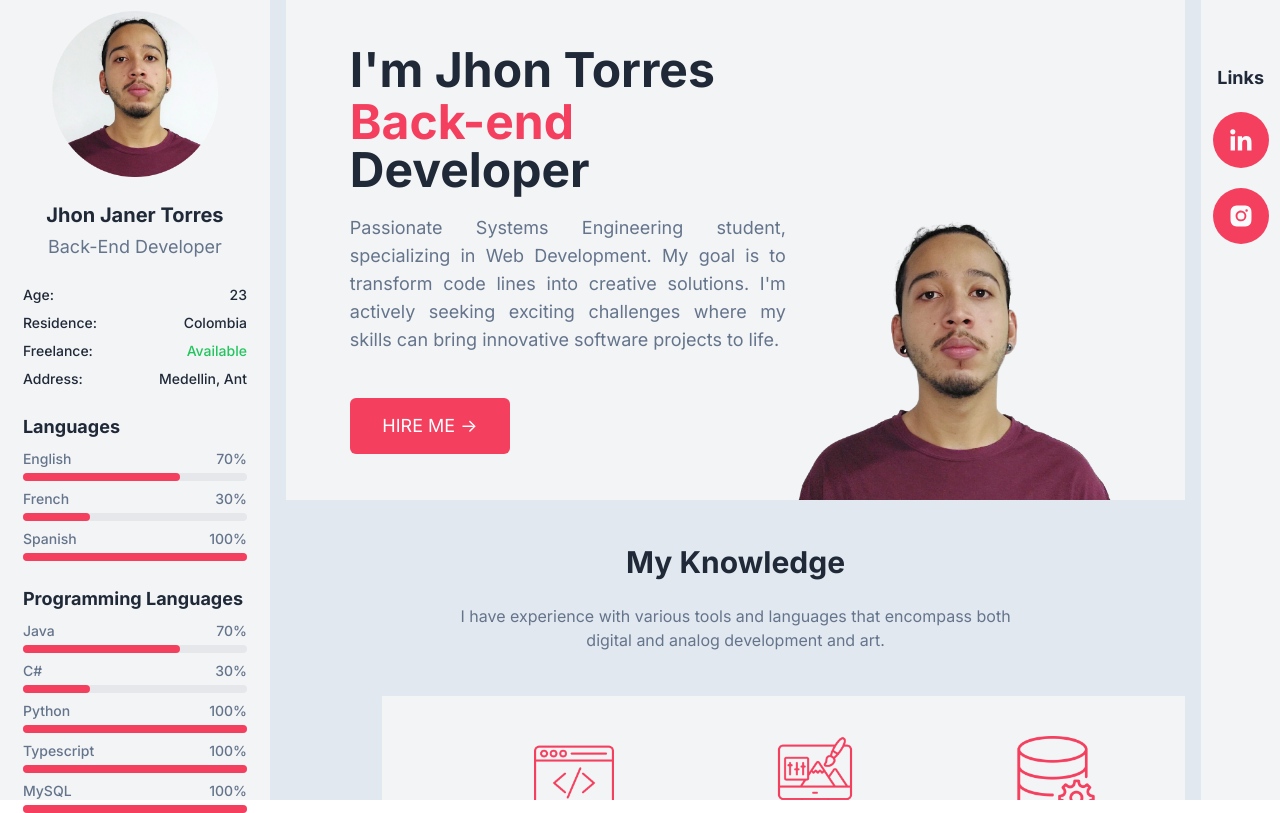
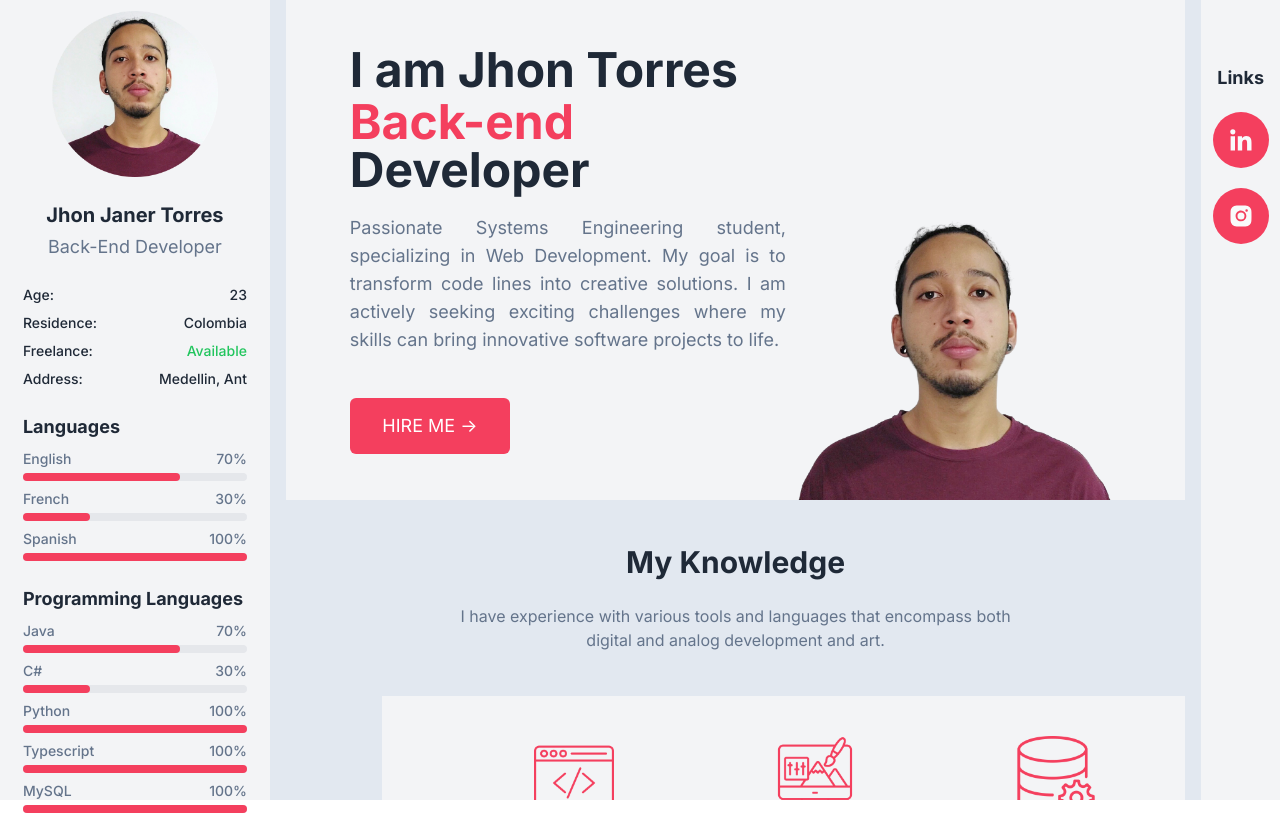
Before and after one commit to JanerTorres/proyecto-hoja-de-vida, a Next.js app: page / in a window 1280 px wide. Built offline with nearby package versions, Linux system fonts and the light colour scheme.

Commit message:
correción de comillas simples en Header.tsx

```diff
--- a/components/Header.tsx
+++ b/components/Header.tsx
@@ -1,4 +1,4 @@
-import React from 'react'
+import React from "react"
 import Button from "@/components/Button";
 
 const Header = () => {
@@ -6,13 +6,13 @@ const Header = () => {
         <div className="bloque h-[500px] flex items-center justify-between pr-16 pl-16">
             <div className="flex flex-col gap-5 w-[650px]">
                 <div className="flex flex-col gap-1">
-                    <h1 className="text-5xl font-bold letra-oscura">I'm Jhon Torres</h1>
+                    <h1 className="text-5xl font-bold letra-oscura">I am Jhon Torres</h1>
                     <div>
                         <span className="text-5xl font-bold sec-color">Back-end </span>
                         <span className="text-5xl font-bold letra-oscura">Developer</span>
                     </div>
                 </div>
-                <p className="mb-6 text-lg letra-clara">Passionate Systems Engineering student, specializing in Web Development. My goal is to transform code lines into creative solutions. I'm actively seeking exciting challenges where my skills can bring innovative software projects to life.
+                <p className="mb-6 text-lg letra-clara">Passionate Systems Engineering student, specializing in Web Development. My goal is to transform code lines into creative solutions. I am actively seeking exciting challenges where my skills can bring innovative software projects to life.
                 </p>
                 <div className="w-40 h-14">
                     <Button text="HIRE ME  ->"></Button>
```
